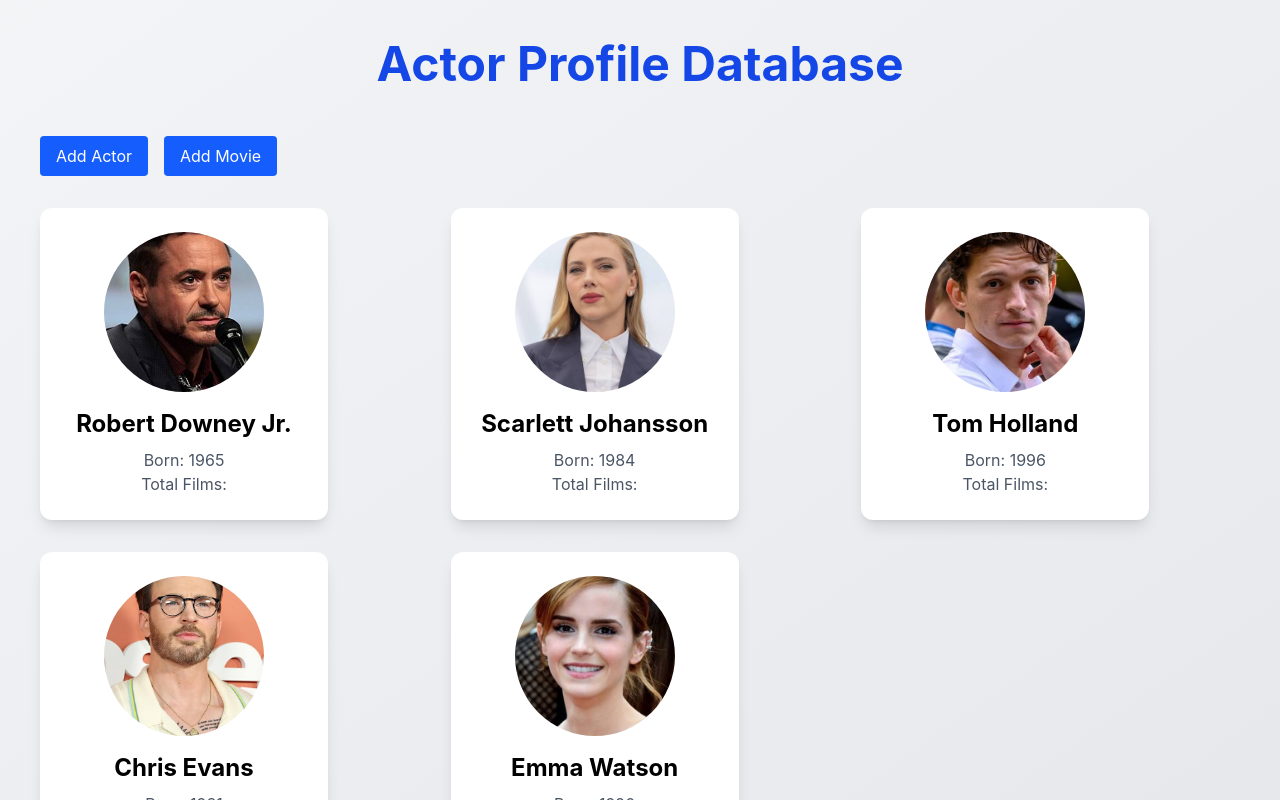
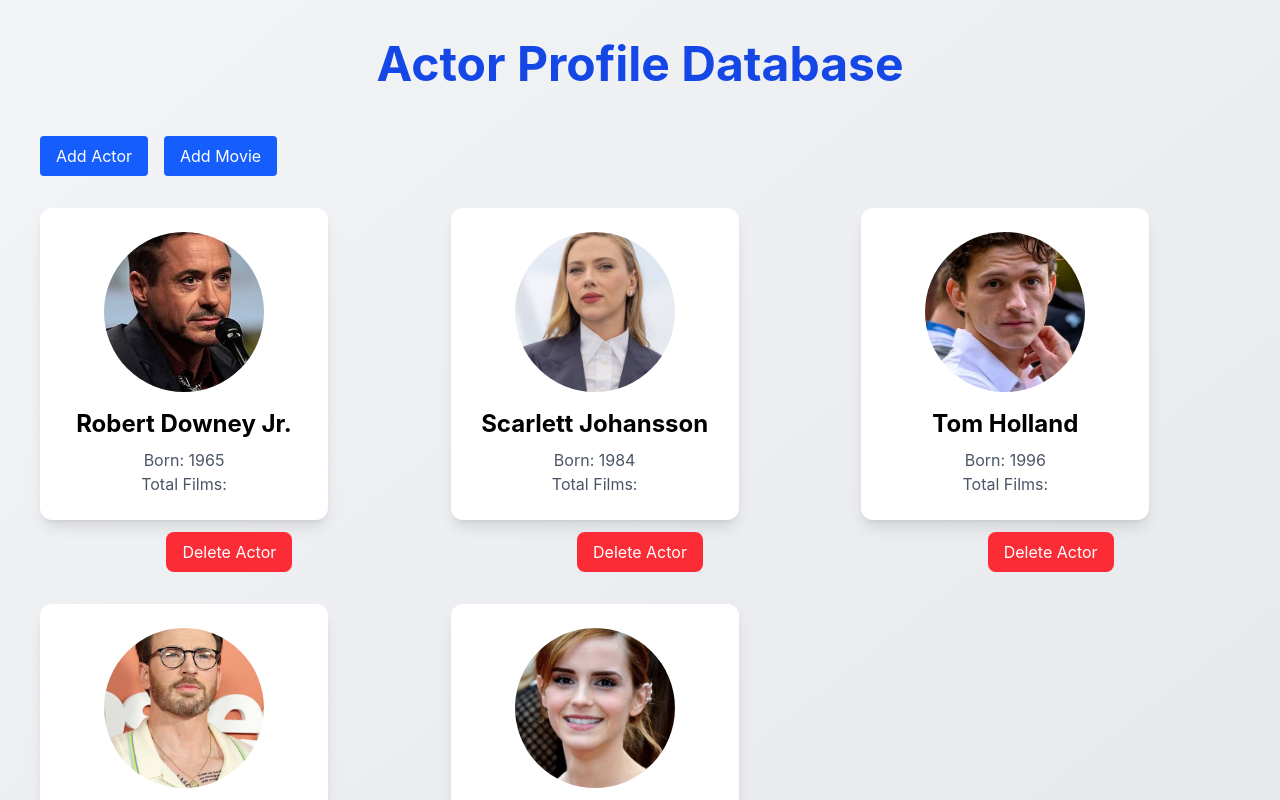
Before and after one commit to Manita3210/summer-web-development-, a React (Vite) app: page / in a window 1280 px wide. Shown: the top 800 px of the page. Built offline with nearby package versions, Linux system fonts and the light colour scheme.

Commit message:
Add delete functionality for actors

```diff
--- a/src/App.jsx
+++ b/src/App.jsx
@@ -21,9 +21,20 @@ function App() {
     setMovies([...movies, newMovie]);
   };
 
+  const deleteActor = (id) => {
+    setActors(actors.filter((actor) => actor.id !== id));
+  };
+
+  const deleteMovie = (id) => {
+    setMovies(movies.filter((movie) => movie.id !== id));
+  };
+
   return (
     <Routes>
-      <Route path="/" element={<ActorGrid actors={actors} />} />
+      <Route
+        path="/"
+        element={<ActorGrid actors={actors} deleteActor={deleteActor} />}
+      />
 
       <Route
         path="/actor/:id"
--- a/src/components/ActorGrid.jsx
+++ b/src/components/ActorGrid.jsx
@@ -1,12 +1,13 @@
 import ActorCard from "./ActorCard";
 import { Link } from "react-router-dom";
 
-function ActorGrid({ actors }) {
+function ActorGrid({ actors, deleteActor }) {
   return (
     <div className="min-h-screen bg-gradient-to-br from-gray-100 to-gray-200 p-10">
       <h1 className="text-5xl font-bold text-center text-blue-700 mb-12">
         Actor Profile Database
       </h1>
+
       <Link to="/add">
         <button className="bg-blue-600 text-white px-4 py-2 rounded hover:bg-blue-700 mb-8 mr-4">
           Add Actor
@@ -21,17 +22,26 @@ function ActorGrid({ actors }) {
 
       <div className="grid grid-cols-1 md:grid-cols-2 lg:grid-cols-3 gap-8">
         {actors.map((actor) => (
+          <div key={actor.id}>
             <ActorCard
-            key={actor.id}
               id={actor.id}
               name={actor.name}
               birthYear={actor.birthYear}
               totalFilms={actor.totalFilms}
               photo={actor.photo}
             />
+
+            <button
+              onClick={() => deleteActor(actor.id)}
+              className="mt-3 bg-red-500 text-white px-4 py-2 rounded-lg hover:bg-red-600 transition block mx-auto"
+            >
+              Delete Actor
+            </button>
+          </div>
         ))}
       </div>
     </div>
   );
 }
+
 export default ActorGrid;
```
Lines whose indentation alone changed are shown as unchanged.
